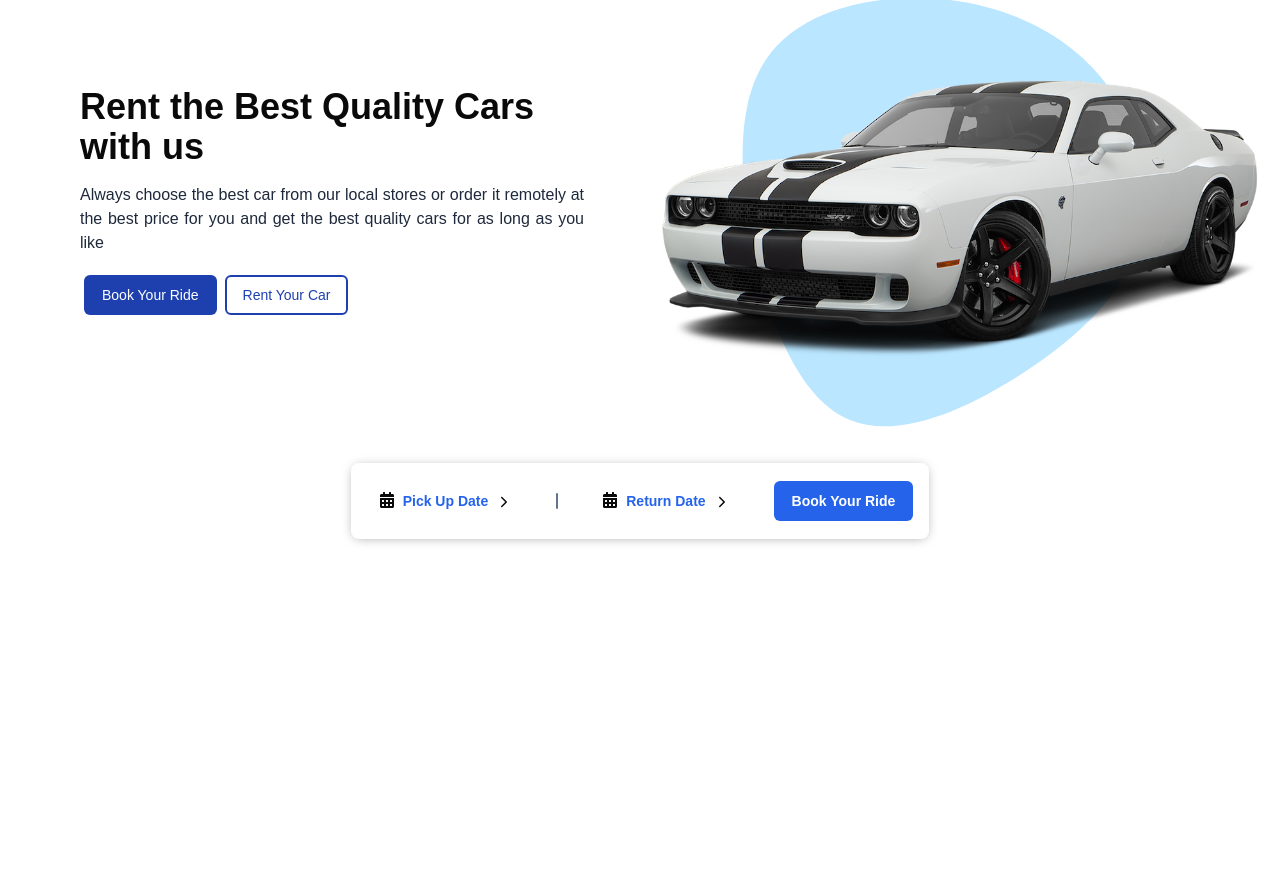
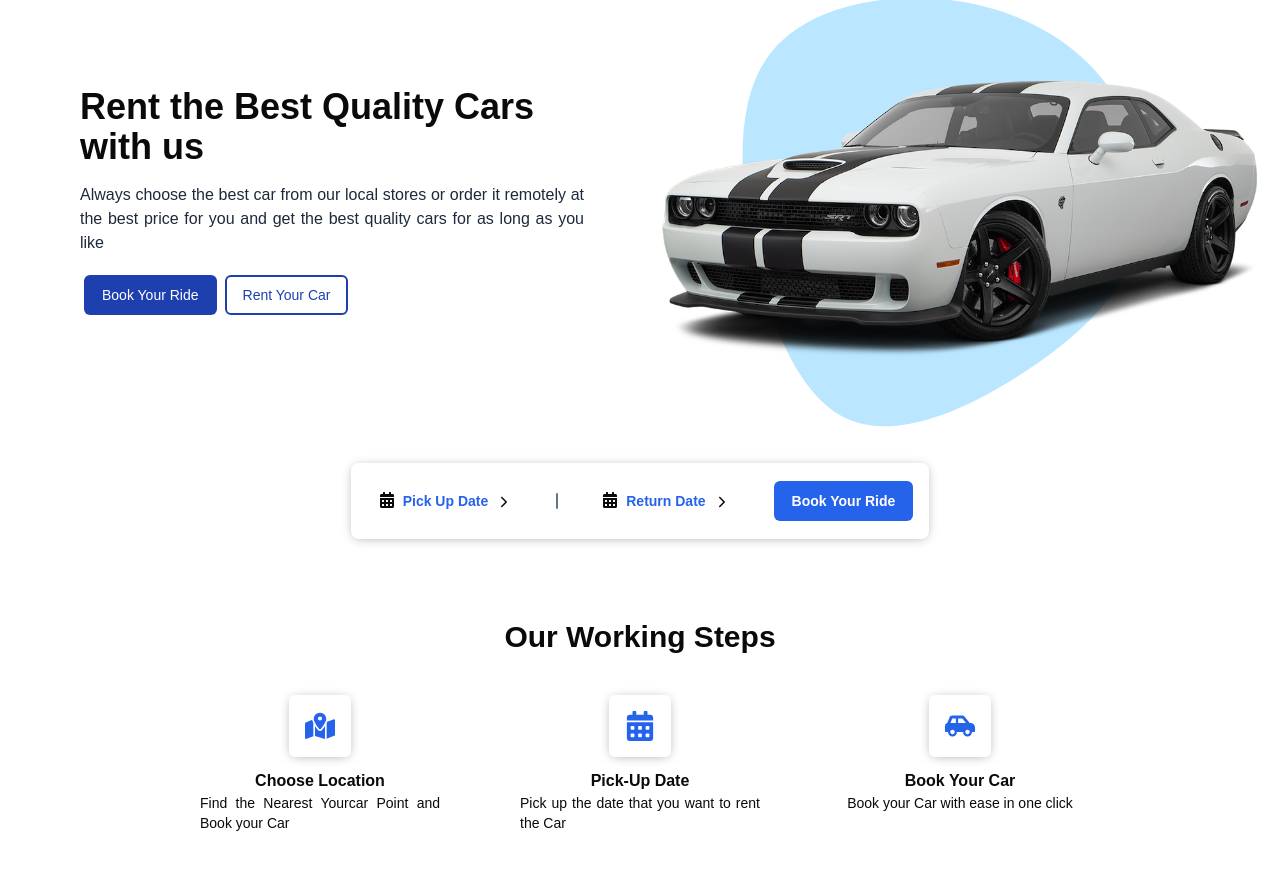
Before and after one commit to P-A-Chathura-Madhava/rent-a-car-frontend, a Next.js app: page / in a window 1280 px wide. Shown: the part 149-1018 px from the top of the page. Built offline with nearby package versions, Linux system fonts and the light colour scheme.

Commit message:
Style: Add Booking Steps Section

```diff
--- /dev/null
+++ b/src/ui-core/components/organisms/BookingStepCard.tsx
@@ -0,0 +1,11 @@
+function BookingStepCard({...props}) {
+  return (
+    <div className="flex flex-col items-center w-60">
+        <div className="text-3xl text-blue-600 shadow-3xl p-4 rounded-md mb-3">{props?.icon}</div>
+        <h4 className="font-bold">{props?.title}</h4>
+        <p className="text-sm text-justify">{props?.description}</p>
+    </div>
+  )
+}
+
+export default BookingStepCard
--- /dev/null
+++ b/src/ui-core/layouts/BookingStepsSection.tsx
@@ -0,0 +1,19 @@
+import BookingStepCard from "../components/organisms/BookingStepCard"
+import { FaMapLocationDot } from "react-icons/fa6";
+import { FaCalendarAlt } from "react-icons/fa";
+import { FaCarSide } from "react-icons/fa";
+
+function BookingStepsSection() {
+  return (
+    <div className="container mx-auto flex font-poppins flex-col items-center mt-20">
+        <h2 className="text-3xl font-bold mb-10">Our Working Steps</h2>
+        <div className="flex gap-20">
+            <BookingStepCard {...{icon: <FaMapLocationDot />, title: "Choose Location", description: "Find the Nearest Yourcar Point and Book your Car"}} />
+            <BookingStepCard {...{icon: <FaCalendarAlt />, title: "Pick-Up Date", description: "Pick up the date that you want to rent the Car"}} />
+            <BookingStepCard {...{icon: <FaCarSide />, title: "Book Your Car", description: "Book your Car with ease in one click"}} />
+        </div>
+    </div>
+  )
+}
+
+export default BookingStepsSection
--- a/src/ui-core/templates/pages/HomePage.tsx
+++ b/src/ui-core/templates/pages/HomePage.tsx
@@ -1,5 +1,6 @@
 import Navbar from "@/ui-core/components/organisms/Navbar"
 import BookCardSection from "@/ui-core/layouts/BookCardSection"
+import BookingStepsSection from "@/ui-core/layouts/BookingStepsSection"
 import WelcomeSection from "@/ui-core/layouts/WelcomeSection"
 
 function HomePage() {
@@ -8,6 +9,7 @@ function HomePage() {
         <Navbar />
         <WelcomeSection />
         <BookCardSection />
+        <BookingStepsSection />
     </div>
   )
 }
```
